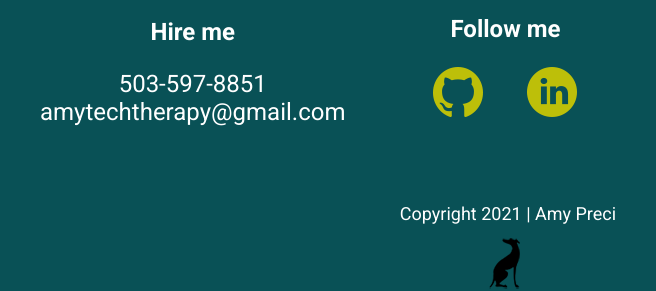
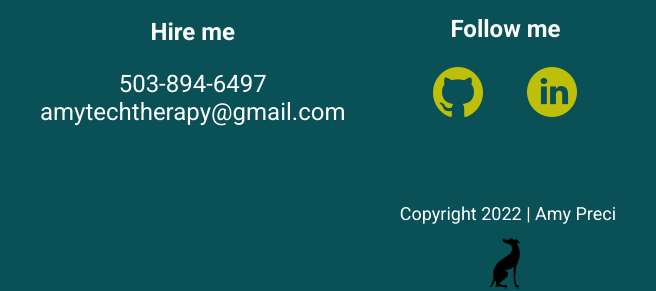
Before and after one commit to Amy-Pr/milestone-portfolio, a plain HTML site: page index.html in a window 1280 px wide. Shown: the part 3858-4149 px from the top of the page, 132-788 px from the left. Drawn offline with Linux system fonts and the light colour scheme; a script that the page names is missing.

Commit message:
updated copyright and phone

```diff
--- a/index.html
+++ b/index.html
@@ -136,7 +136,7 @@
 
                 <div class="contact-info">
                     <h3>Hire me</h3>
-                    <p>503-597-8851<br>
+                    <p>503-894-6497<br>
                     amytechtherapy@gmail.com</p>
                 </div>
 
@@ -158,7 +158,7 @@
         </div>
 
         <div class="copyright">
-            <p class="copyright">Copyright 2021 | Amy Preci</p>
+            <p class="copyright">Copyright 2022 | Amy Preci</p>
          <div class= "icon">
             <img src="img/greyhound_icon_one_hundred.png" alt="greyhound icon">
          </div>
```
